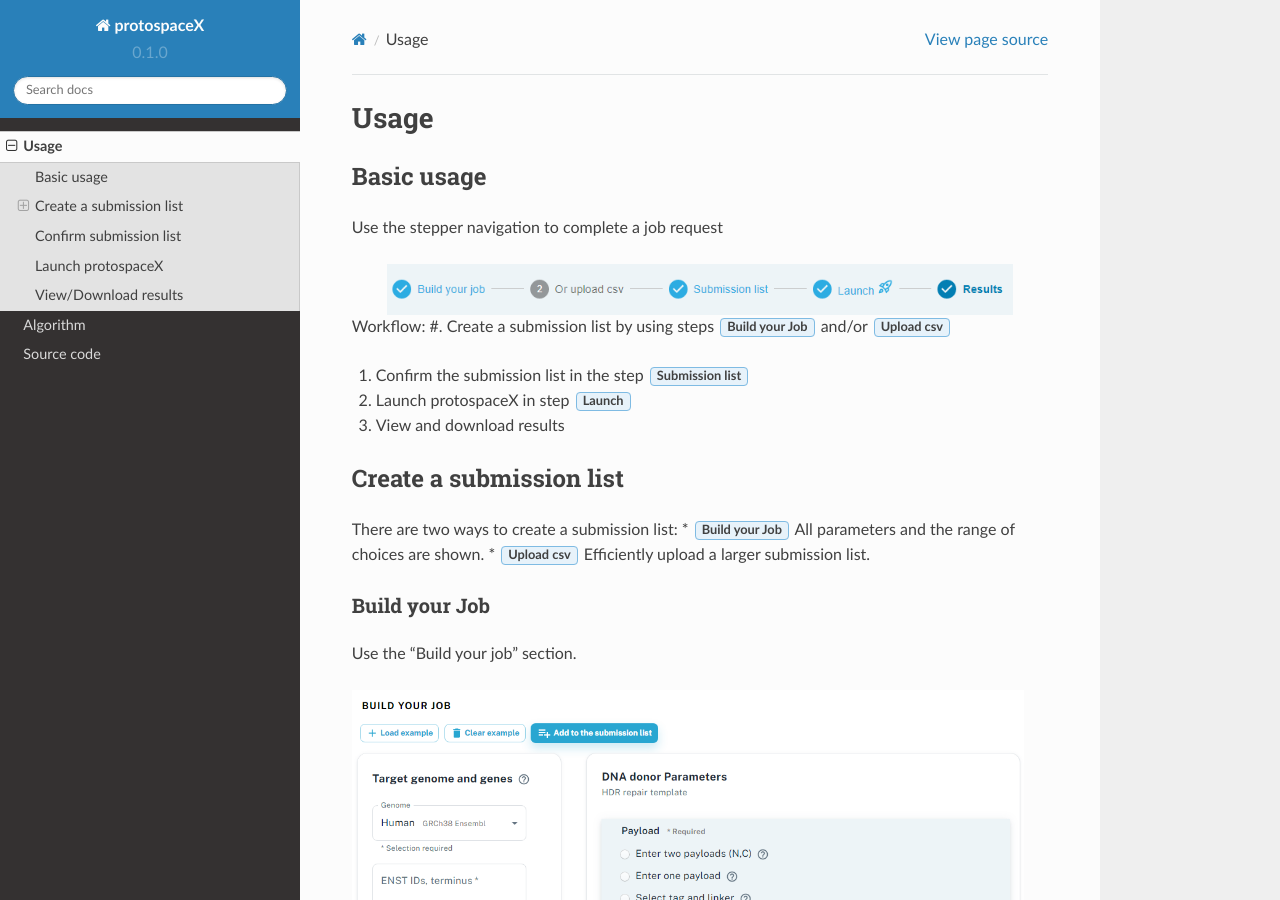
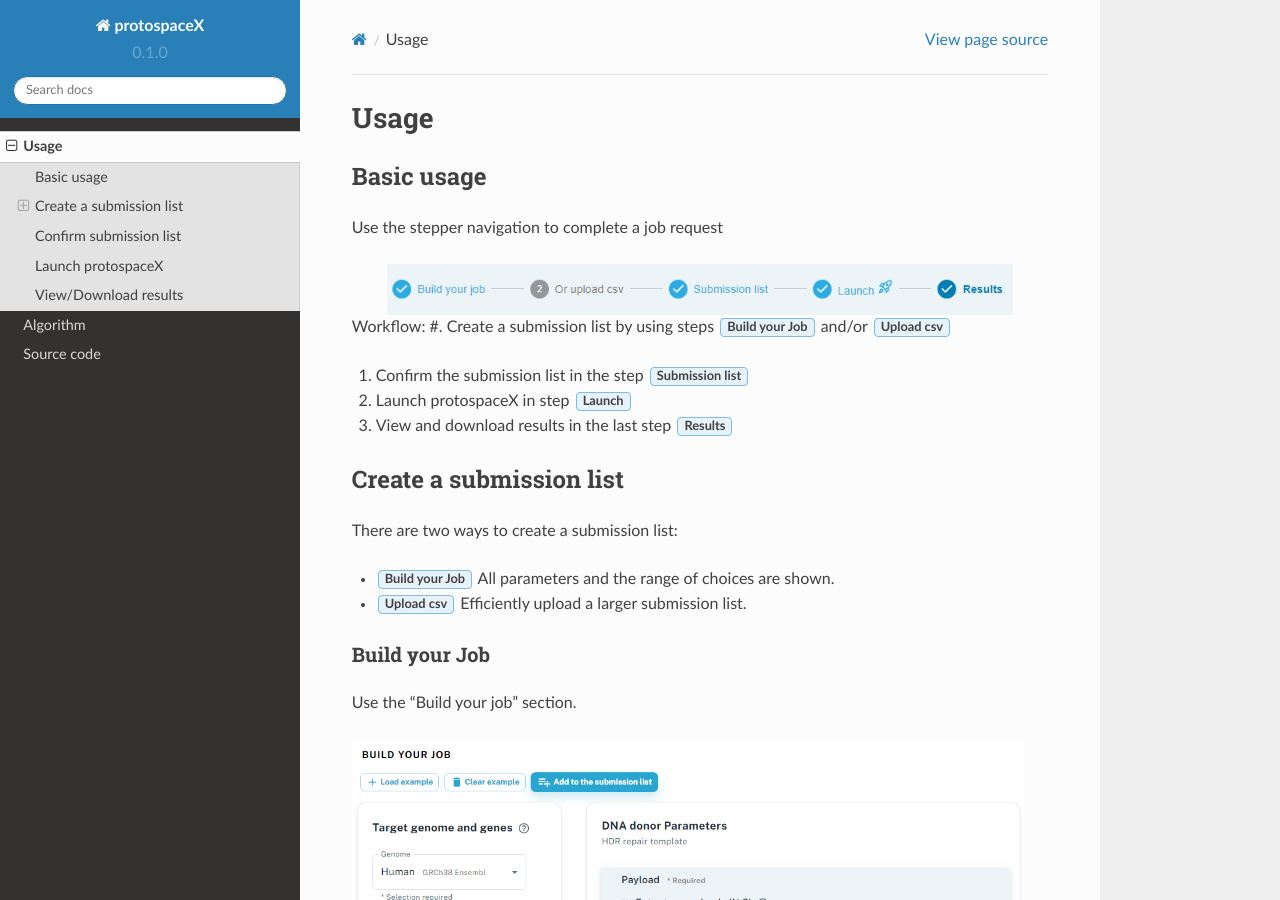
Before and after one commit to duopeng/protoSpaceJAM-readthedocs, a Sphinx documentation site: the page built from docs/source/usage.rst, in a window 1280 px wide and 900 px high. Built offline with Sphinx 7.4.7 and the Read the Docs theme 2.0.0, drawn with Linux system fonts in a browser that asks for light colours.

Commit message:
Update usage.rst

```diff
--- a/docs/source/usage.rst
+++ b/docs/source/usage.rst
@@ -4,12 +4,14 @@
 
 Basic usage
 -----------
+
 Use the stepper navigation to complete a job request
 
 .. figure:: /_static/images/stepper.png
    :width: 90%
    :align: center
    :alt: Stepper navigation
+
 
 Workflow:
 #. Create a submission list by using steps :guilabel:`Build your Job` and/or :guilabel:`Upload csv`
@@ -18,14 +20,15 @@
 
 #. Launch protospaceX in step :guilabel:`Launch`
 
-#. View and download results
-
+#. View and download results in the last step :guilabel:`Results`
 
 
 Create a submission list
 ------------------------
 There are two ways to create a submission list:
+
 * :guilabel:`Build your Job` All parameters and the range of choices are shown.
+
 * :guilabel:`Upload csv` Efficiently upload a larger submission list.
 
 Build your Job
@@ -59,8 +62,8 @@
 ------------------
 
 .. figure:: /_static/images/launch.png
-   :width: 30%
-   :align: left
+   :width: 50%
+   :align: center
    :alt: launch
 
 
@@ -74,7 +77,5 @@
 
 
 
-
-
 .. autosummary::
    :toctree: generated
```
